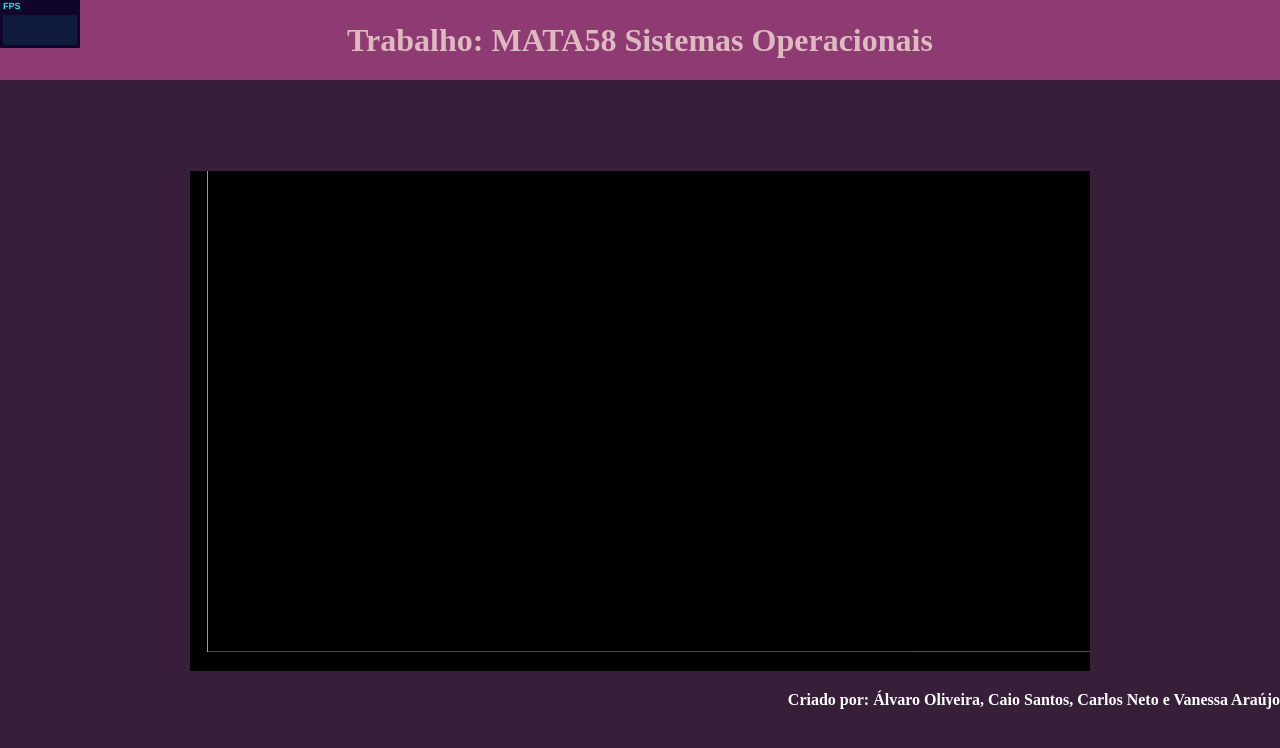
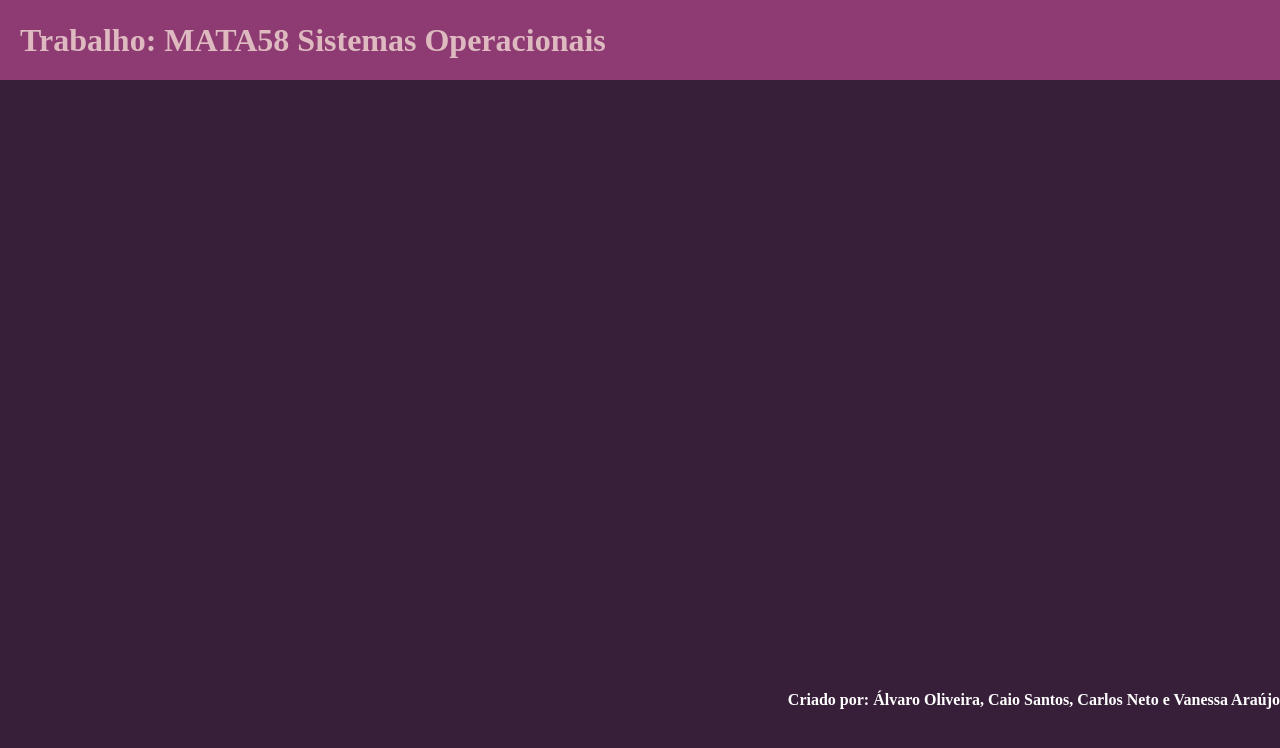
Before and after one commit to alvaroxsouza/so_trabalho, a website with bundled scripts: page src/index.html in a window 1280 px wide. Built offline with nearby package versions, Linux system fonts and the light colour scheme; what dat.gui would draw is missing.

Commit message:
Melhorias nos nomes e alguns detalhes

```diff
--- a/Assets/css/style.css
+++ b/Assets/css/style.css
@@ -18,7 +18,7 @@ body {
 h1 {
     display: flex;
     flex-direction: row;
-    justify-content: center;
+    padding-left: 20px;
     color: #DEBAC0;
 }
 
@@ -40,6 +40,6 @@ h4 {
 #canvas-three {
     display: flex;
     flex-direction: row;
-    justify-content: center;
+    padding-left: 20px;
     color: #371F39;
 }
--- a/src/main.js
+++ b/src/main.js
@@ -1,40 +1,43 @@
 import * as THREE from '../node_modules/three/build/three.module.js';
-import Stats from "../node_modules/three/examples/jsm/libs/stats.module.js"
 import { GUI } from '../node_modules/dat.gui/build/dat.gui.module.js'
 
 const gui = new GUI({name: "Escalonamento"})
+gui.width = 600
+
 var scene, renderer, camera, axesHelper;
 
 var controllerQuantumSistema, controllerSobreCargaSistema, controllerProcessosAddProcesso, controllerProcessosRemoveProcesso;
 var processosFolder;
 var quantidadeDeProcessos = 1;
-var listaDeProcessos = []
+var listaDeProcessos = [];
 
 const LIMITE_SUPERIOR = 100;
-const LIMITE_INFERIOR = 1;
+const LIMITE_INFERIOR = 0;
+
+// Variáveis de sistema
+var quantum, sobrecarga;
+
 
 function init() {
 
 	renderer = new THREE.WebGLRenderer();
-	const stats = Stats()
 
 	renderer.setClearColor(new THREE.Color(0.0, 0.0, 0.0));
 
 	processosFolder = gui.addFolder('Processos');
-	var processos = {Quantum: 1, Sobrecarga: 1, adicionarProcesso: addProcesso, removerProcesso: removeProcesso};
+	var processos = {Quantum: 1, Sobrecarga: 1, 'Adiciona Processo': addProcesso, 'Remove Processo': removeProcesso};
 
-	controllerQuantumSistema = processosFolder.add( processos, 'Quantum', LIMITE_INFERIOR, LIMITE_SUPERIOR, 1 );
-	controllerSobreCargaSistema = processosFolder.add( processos, 'Sobrecarga', LIMITE_INFERIOR, LIMITE_SUPERIOR, 1 );
-	controllerProcessosAddProcesso = processosFolder.add(processos, 'adicionarProcesso');
-	controllerProcessosRemoveProcesso = processosFolder.add(processos, 'removerProcesso');
+	controllerQuantumSistema = processosFolder.add( processos, 'Quantum', LIMITE_INFERIOR, LIMITE_SUPERIOR, 1).setValue(0);
+	controllerSobreCargaSistema = processosFolder.add( processos, 'Sobrecarga', LIMITE_INFERIOR, LIMITE_SUPERIOR, 1).setValue(0);
+	controllerProcessosAddProcesso = processosFolder.add(processos, 'Adiciona Processo');
+	controllerProcessosRemoveProcesso = processosFolder.add(processos, 'Remove Processo');
 
 	processosFolder.open()
 
-
 	var algoritmosFolder = gui.addFolder('Algoritmos de Escalonamento');
-	var entradaVazia = {algoritmo: ''};
+	var entradaVazia = {Algoritmo: ''};
 	const algoritmosDeEscalonamento = [ 'FIFO', 'Round-Robin', 'EDF', 'SJF'];
-	const controllerAlgoritmosEscalonamento = algoritmosFolder.add( entradaVazia, 'algoritmo' ).options( algoritmosDeEscalonamento )
+	const controllerAlgoritmosEscalonamento = algoritmosFolder.add( entradaVazia, 'Algoritmo' ).options( algoritmosDeEscalonamento )
 	algoritmosFolder.open()
 
 	controllerAlgoritmosEscalonamento.onChange(() => {
@@ -61,8 +64,6 @@ function init() {
 
     const element = document.getElementById('canvas-three')
 
-	element.appendChild(stats.dom)
-
 	const width = 900;
 	const height = 500;
 
@@ -78,33 +79,33 @@ function init() {
 	axesHelper = new THREE.AxesHelper(10000);
 
 	scene.add(axesHelper);
-
-	render()
 };
 
 function addProcesso() {
 	controllerProcessosAddProcesso.onChange(() => {
-		var processoCorrenteController = processosFolder.addFolder('Processo'+quantidadeDeProcessos);
-		var processoVariaveis = {tempoChegada: 1, tempoExecucao: 1, deadline: 1, quantumSistema: 1, sobrecargaSistema: 1}
+		var processoCorrenteController = processosFolder.addFolder('Processo '+quantidadeDeProcessos);
+		listaDeProcessos.push(processosFolder.__folders['Processo '+quantidadeDeProcessos]);
+		var processoVariaveis = {'Tempo de Chegada': 1, 'Tempo de Execução': 1, 'Deadline': 1}
 
-		processoCorrenteController.add( processoVariaveis, 'tempoChegada', LIMITE_INFERIOR, LIMITE_SUPERIOR, 1 );
-		processoCorrenteController.add( processoVariaveis, 'tempoExecucao', LIMITE_INFERIOR, LIMITE_SUPERIOR, 1 );
-		processoCorrenteController.add( processoVariaveis, 'deadline', LIMITE_INFERIOR, LIMITE_SUPERIOR, 1 );
+		processoCorrenteController.add( processoVariaveis, 'Tempo de Chegada', LIMITE_INFERIOR, LIMITE_SUPERIOR, 1).setValue(0);
+		processoCorrenteController.add( processoVariaveis, 'Tempo de Execução', LIMITE_INFERIOR, LIMITE_SUPERIOR, 1).setValue(0);
+		processoCorrenteController.add( processoVariaveis, 'Deadline', LIMITE_INFERIOR, LIMITE_SUPERIOR, 1).setValue(0);
 
-		listaDeProcessos.push(processoCorrenteController);
 
 		quantidadeDeProcessos++;
 	})
 }
 
 function iniciar() {
-	console.log("Iniciado")
+	render()
 }
 
 function removeProcesso() {
 	controllerProcessosRemoveProcesso.onChange(() => {
 		if((quantidadeDeProcessos-1) >= 1) {
-			processosFolder.removeFolder(gui.__folders.Processos.__folders['Processo'+(quantidadeDeProcessos-1)])
+			processosFolder.removeFolder(gui.__folders.Processos.__folders['Processo '+(quantidadeDeProcessos-1)])
+			listaDeProcessos.pop()
+			console.log(listaDeProcessos)
 			quantidadeDeProcessos--;
 		}
 	})
```
